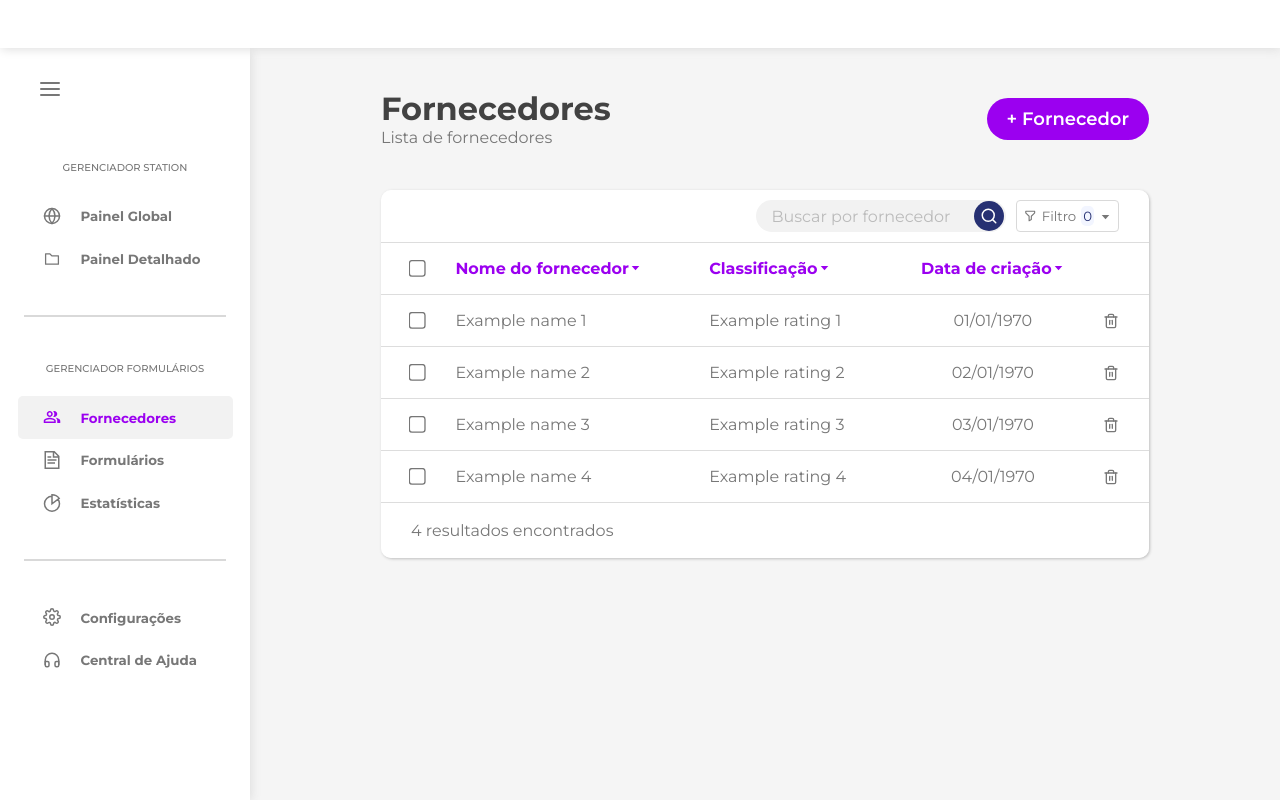
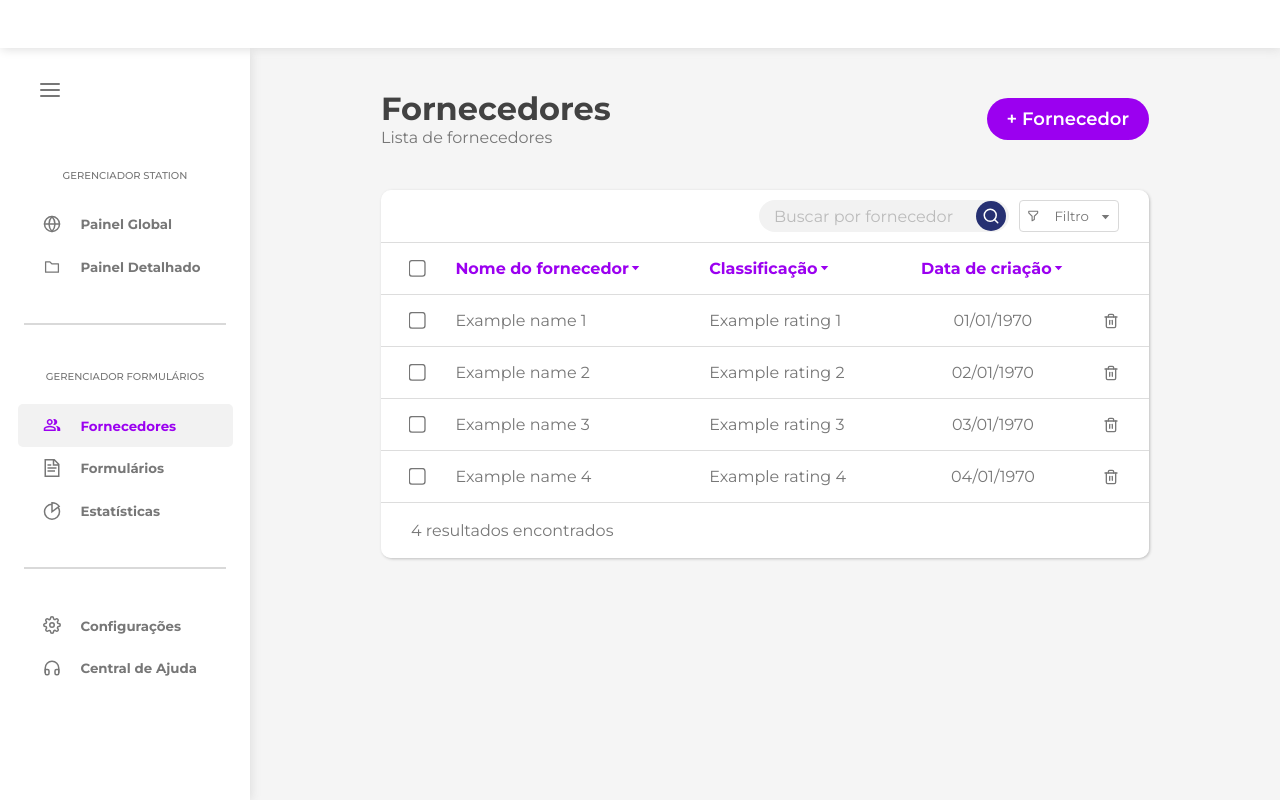
Before and after one commit to israelnazareth/desafio-compliance-station, a React (Create React App) app: page / in a window 1280 px wide. Built offline with nearby package versions, Linux system fonts and the light colour scheme.

Commit message:
refact: acerta a contagem do filtro

```diff
--- a/src/components/Sidebar/Sidebar.css
+++ b/src/components/Sidebar/Sidebar.css
@@ -7,7 +7,7 @@
     display: flex;
     flex-direction: column;
     align-items: center;
-    background-color: white;
+    background-color: #FFF;
     width: 90px;
     height: 94vh;
     box-shadow: 1px 1px 10px #dcdcdc;
@@ -15,6 +15,9 @@
 
   .hamburger {
     display: block;
+    border: none;
+    color: #777;
+    background-color: #FFF;
     margin-top: 29px;
     margin-bottom: 50px;
     font-size: x-large;
--- a/src/components/Sidebar/Sidebar.js
+++ b/src/components/Sidebar/Sidebar.js
@@ -36,7 +36,9 @@ const Sidebar = () => {
 
   return (
     <div className="sidebar">
-      <FiMenu className='hamburger'/>
+      <button className='hamburger'>
+        <FiMenu />
+      </button>
       <p className='areaClosed'>STATION</p>
       <p className='areaOpened'>GERENCIADOR STATION</p>
       <button name='buttons' className='buttonIcons' onClick={(e) => selectedIcon(e)} title='Painel Global'>
--- a/src/components/Table/Table.css
+++ b/src/components/Table/Table.css
@@ -48,7 +48,7 @@
   background-color: #F2F5FF;
   padding: 2px;
   border-radius: 5px;
-  margin:0 5px;
+  width: 10px;
 }
 
 .inputText {
@@ -86,6 +86,11 @@
   margin-left: 10px;
   margin-right: 10px;
   cursor: pointer;
+  color: #777;
+  border: 1px solid #D9D9D9;
+  background-color: #FFF;
+  outline: none;
+  width: 100px;
 }
 
 .opened {
@@ -95,10 +100,8 @@
   outline-offset: 1px;
 }
 
-.closed {
-  color: #777;
-  border: 1px solid #D9D9D9;
-  background-color: #FFF;
+svg, p.counter, p.titleCheckbox {
+  pointer-events: none;
 }
 
 .iconFilter {
@@ -197,7 +200,7 @@ td, th {
   .searchButton {
     display: flex;
     position: absolute;
-    margin-right: 125px;
+    margin-right: 123px;
     justify-content: center;
     align-items: center;
     background-color: #263072;
@@ -251,7 +254,7 @@ td, th {
   }
 
   .searchButton {
-    margin-right: 145px;
+    margin-right: 143px;
   }
 
   .dropdown {
--- a/src/components/Table/Table.js
+++ b/src/components/Table/Table.js
@@ -8,19 +8,18 @@ import './Table.css'
 
 const Table = () => {
   const [expanded, setExpanded] = useState(false)
+  const [counter, setCounter] = useState(0)
 
-  const showCheckboxes = (e) => {
+  const showCheckboxes = () => {
     const checkboxes = document.getElementById("checkboxes");
     const buttonFilter = document.getElementById("dropdown");
     if (!expanded) {
       checkboxes.style.display = "block";
-      buttonFilter.classList.add('opened')
-      buttonFilter.classList.remove('closed')
+      buttonFilter.classList.toggle('opened')
       setExpanded(true);
     } else {
       checkboxes.style.display = "none";
-      buttonFilter.classList.add('closed')
-      buttonFilter.classList.remove('opened')
+      buttonFilter.classList.toggle('opened')
       setExpanded(false);
     }
   }
@@ -45,7 +44,7 @@ const Table = () => {
     listItems.forEach(item => {
       if(item.checked) count +=1
     })
-    return <p className='counter'>{count}</p>
+    setCounter(count)
   }
 
   const clearFilters = () => {
@@ -55,6 +54,7 @@ const Table = () => {
       item.parentElement.style.backgroundColor = '#FFF'
       item.parentElement.style.color = '#777'
     })
+    setCounter(0)
   }
 
   const markAll = () => {
@@ -80,17 +80,17 @@ const Table = () => {
           <button className='searchButton'><FiSearch /></button>
           <button
             id='dropdown'
-            className='dropdown closed'
+            className='dropdown'
             onClick={() => showCheckboxes()}
           >
-            <BiFilterAlt className='iconFilter'/>Filtro {filtersCount()}<BiCaretDown className='arrowDown'/>
+            <BiFilterAlt className='iconFilter'/>Filtro {counter ? <p className='counter'>{counter}</p> : null}<BiCaretDown className='arrowDown'/>
           </button>
           <ul id='checkboxes' className='checkboxList'>
             <p className='titleCheckbox'>Classificações</p>
             {Array(5).fill(0).map((item, i) => {
               item =
-              <label htmlFor={`label${i+1}`} className='checkboxItem' key={i}>
-                <li>
+              <label name='label' htmlFor={`label${i+1}`} className='checkboxItem' key={i}>
+                <li onClick={() => filtersCount()}>
                   <input
                     type="checkbox"
                     id={`label${i+1}`}
```
